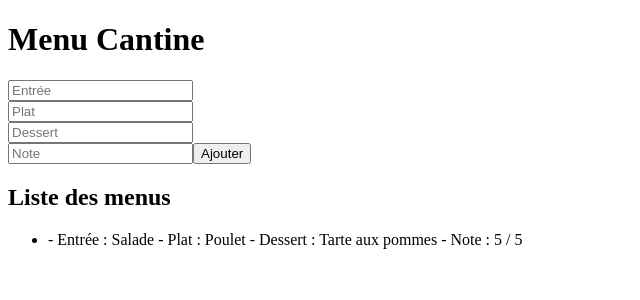
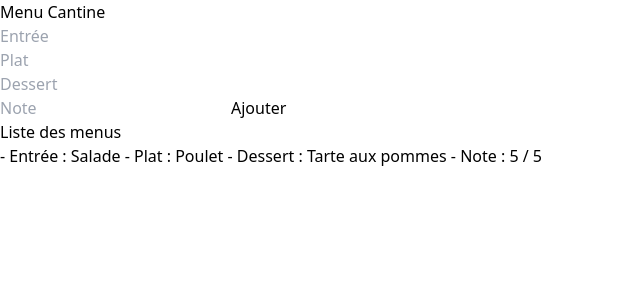
Before and after one commit to Kevynflrs/PrjCantine.vuejs, a Vue app: page / in a window 1280 px wide. Shown: the top 300 px of the page, without its empty margins (0-640 px from the left). Built offline with nearby package versions, Linux system fonts and the light colour scheme.

Commit message:
Ajout de la configuration de Tailwind CSS et intégration dans le projet Vue.js

```diff
--- a/package.json
+++ b/package.json
@@ -17,8 +17,11 @@
     "@vue/cli-plugin-babel": "~5.0.0",
     "@vue/cli-plugin-eslint": "~5.0.0",
     "@vue/cli-service": "~5.0.0",
+    "autoprefixer": "^10.4.20",
     "eslint": "^7.32.0",
-    "eslint-plugin-vue": "^8.0.3"
+    "eslint-plugin-vue": "^8.0.3",
+    "postcss": "^8.4.49",
+    "tailwindcss": "^3.4.16"
   },
   "eslintConfig": {
     "root": true,
--- /dev/null
+++ b/src/assets/tailwind.css
@@ -0,0 +1,3 @@
+@tailwind base;
+@tailwind components;
+@tailwind utilities;
--- a/src/main.js
+++ b/src/main.js
@@ -1,4 +1,5 @@
-import { createApp } from 'vue'
-import App from './App.vue'
+import { createApp } from 'vue';
+import App from './App.vue';
+import './assets/tailwind.css';
 
 createApp(App).mount('#app')
--- /dev/null
+++ b/tailwind.config.js
@@ -0,0 +1,11 @@
+/** @type {import('tailwindcss').Config} */
+module.exports = {
+  content: [
+    "./index.html",
+    "./src/**/*.{vue,js}",
+  ],
+  theme: {
+    extend: {},
+  },
+  plugins: [],
+}
```
Also changed, not shown: 1 other file (tests, documents, lock files or other folders).
